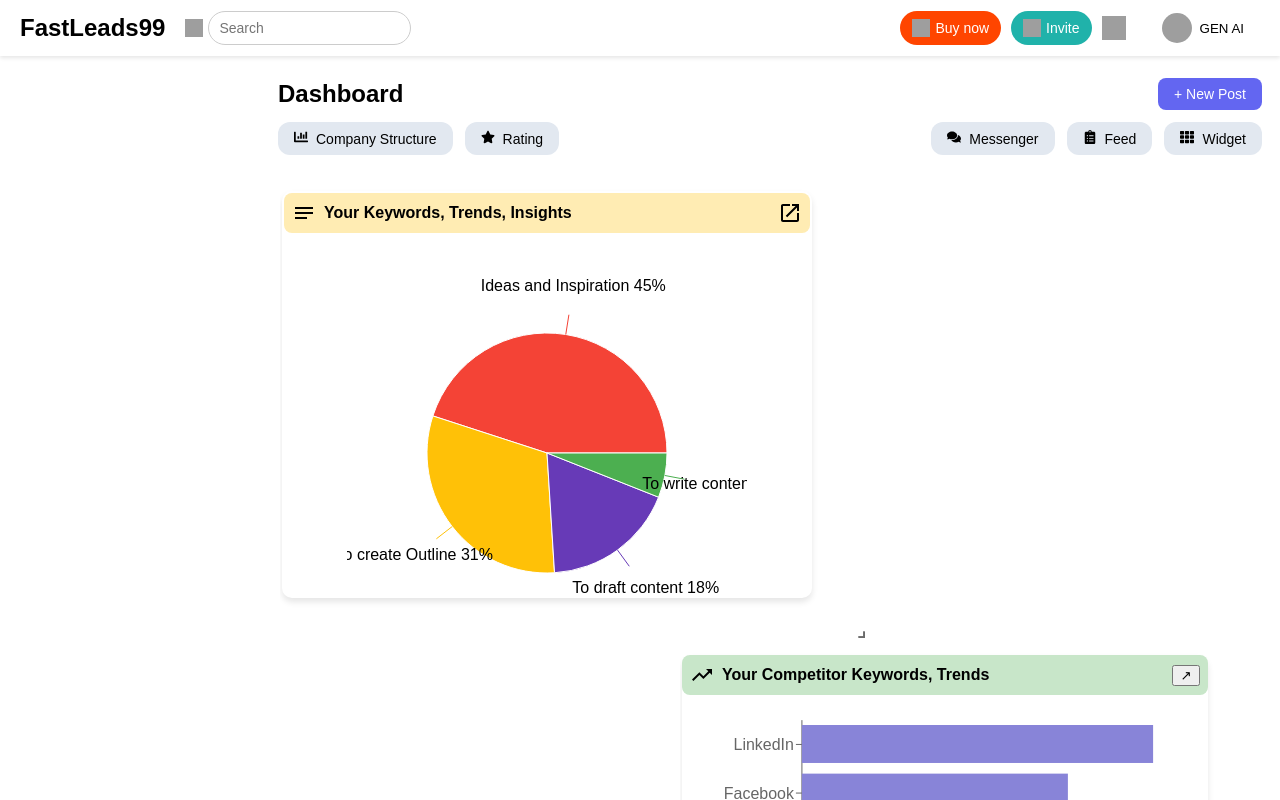
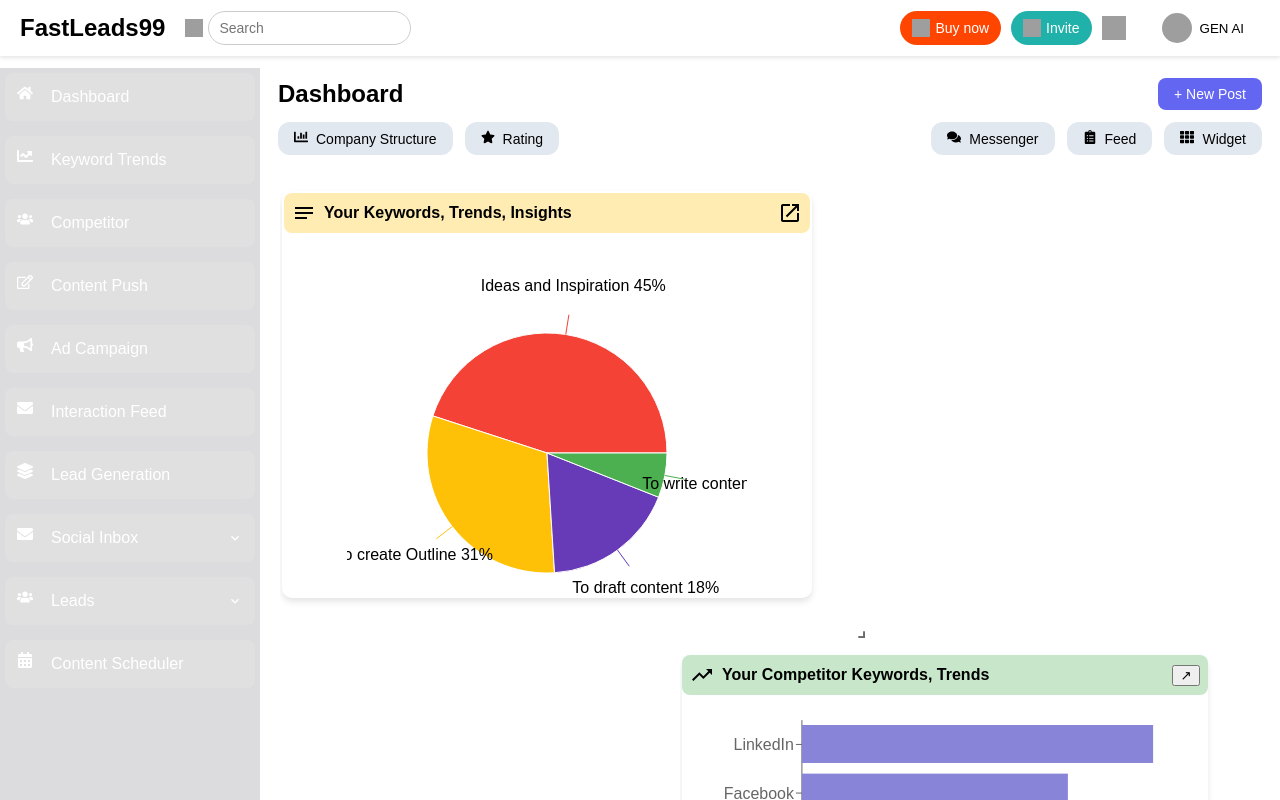
Before and after one commit to vinayak1788/fastleads, a Next.js app in the folder frontend/: page / in a window 1280 px wide. Shown: the top 800 px of the page. Built offline with nearby package versions, Linux system fonts and the light colour scheme; grey boxes are pictures that could not be loaded.

Commit message:
dashboardpage.module.css

```diff
--- a/frontend/src/pages/Dashboardpage.js
+++ b/frontend/src/pages/Dashboardpage.js
@@ -1,3 +1,4 @@
+"use client";
 import React, { useState } from 'react';
 import { Responsive, WidthProvider } from 'react-grid-layout';
 import KeywordsTrendsCard from '../components/Dashboard/YourKeywords/KeywordsTrendsCard';
@@ -11,7 +12,7 @@ import LeadOverviewCard from '../components/Dashboard/LeadAndCustomization/LeadA
 import DashboardHeader from '../components/Dashboard/DashboardHeader/DashboardHeader';
 import 'react-grid-layout/css/styles.css';
 import 'react-resizable/css/styles.css';
-import styles from "../styles/Dashboard/DashboardPage.module.css";
+import styles from "../styles/Dashboard/Dashboardpage.module.css";
 
 const ResponsiveGridLayout = WidthProvider(Responsive);
 
--- a/frontend/src/styles/Dashboard/Dashboardpage.module.css
+++ b/frontend/src/styles/Dashboard/Dashboardpage.module.css
@@ -1,7 +1,7 @@
 .dashboardWrapper {
   width: 100%;
   min-height: 100vh;
-
+ /* border: 2px solid #2b2b2b; */
 }
 
 .dashHeader {
--- a/frontend/src/styles/Sidebar/Sidebar.module.css
+++ b/frontend/src/styles/Sidebar/Sidebar.module.css
@@ -11,6 +11,7 @@
   overflow: hidden;
   /* background: linear-gradient(145deg, #d8dadac9, #8daccc);  */
   color: #fff;
+  background: #dcdcde; /* Sidebar background */
 
 }
 
--- a/frontend/src/styles/Userprofile/UserProfile.module.css
+++ b/frontend/src/styles/Userprofile/UserProfile.module.css
@@ -135,6 +135,8 @@
   background-color: rgba(255, 255, 255, 1);
   background-color: hsl(0, 0%, 100%);
   background-color: hsla(0, 0%, 100%, 1);
+  color: #000000;
+
 }
 
 .dark {
```
